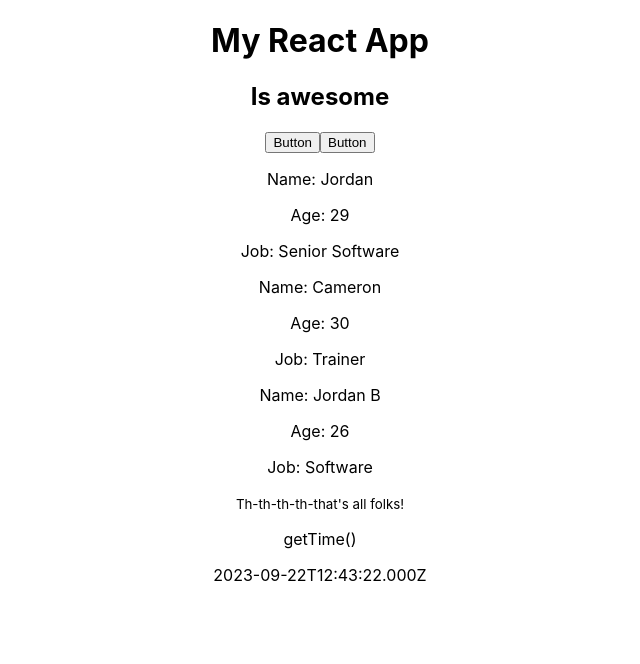
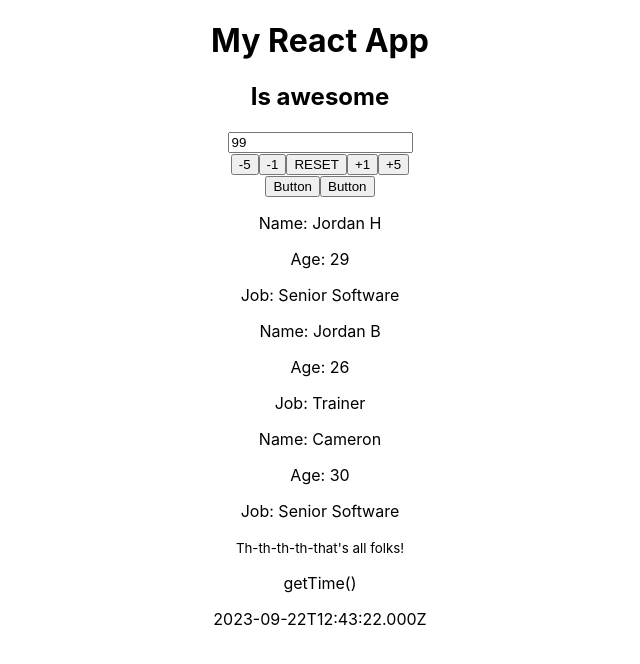
Before and after one commit to JHarry444/Sky-6-React, a React (Create React App) app: page / in a window 1280 px wide. Shown: the top 664 px of the page, without its empty margins (320-960 px from the left). Built offline with nearby package versions, Linux system fonts and the light colour scheme.

Commit message:
state example

```diff
--- a/src/App.js
+++ b/src/App.js
@@ -4,16 +4,18 @@ import Header from './components/Header';
 import Footer from './components/Footer';
 import Button from './components/Button';
 import Trainer from './components/Trainer';
+import StaticData from './components/StaticData';
+import Counter from './components/state/Counter';
 
 function App() {
   return (
     <div className="App">
       <Header />
+      <Counter/>
+      <br/>
       {Button()}
       <Button/>
-      <Trainer name="Jordan" age={29} job="Senior Software"/>
-      <Trainer name="Cameron" age={30}/>
-      {Trainer({name: "Jordan B", age: 26, job: "Software"})}
+      <StaticData/>
       <Footer />
     </div>
   );
--- /dev/null
+++ b/src/components/StaticData.jsx
@@ -0,0 +1,26 @@
+import Trainer from "./Trainer";
+import trainers from "./trainers.json";
+
+function StaticData() {
+
+    const data = trainers.map(trainer => <Trainer key={trainer.id} name={trainer.name} age={trainer.age} job={trainer.job}/>);
+
+    // for (let i = 0; i < trainers.length; i++) {
+    //     const trainer = trainers[i];
+    //     debugger;
+    //     data[i] = <Trainer name={trainer.name} age={trainer.age} job={trainer.job}/>;
+    // }
+
+
+    if (data.length === 0) return <p>"Nobody here but us chickens"</p>;
+    else return <>{data}</>;
+    // return (
+    //     <>
+    //     {
+    //         data.length !== 0 ? data : "Nobody here but us chickens"
+    //     }
+    //     </>
+    //  );
+}
+
+export default StaticData;
--- a/src/components/Trainer.jsx
+++ b/src/components/Trainer.jsx
@@ -16,7 +16,7 @@ Trainer.defaultProps = {
 Trainer.propTypes = {
     name: PropTypes.string.isRequired,
     age: PropTypes.number.isRequired,
-    jon: PropTypes.string,
+    job: PropTypes.string.isRequired,
 }
 
 export default Trainer;
--- /dev/null
+++ b/src/components/state/Counter.jsx
@@ -0,0 +1,21 @@
+import { useState } from "react";
+
+function Counter() {
+    // Create state using the useState hook
+    let [count, setCount] = useState(99);
+    return ( <>
+        <input type="number" value={count} readOnly/>
+        <br />
+        <button>-5</button>
+        <button>-1</button>
+        <button>RESET</button>
+        <button onClick={() => {
+            // count++; HAVE TO USE THE SETTER
+            setCount(count + 1); // changes count and re-renders
+            // console.log("Count:", count);
+        }}>+1</button>
+        <button>+5</button>
+    </> );
+}
+
+export default Counter;
--- a/src/components/trainers.json
+++ b/src/components/trainers.json
@@ -1,5 +1,19 @@
-{
-    "name": "Jordan H",
-    "age": 29,
-    "job": "Trainer"
-}
+[
+    {
+        "id": "aaaaaaa",
+        "name": "Jordan H",
+        "age": 29,
+        "job": "Senior Software"
+    },
+    {
+        "id": "bbbbbbbb",
+        "name": "Jordan B",
+        "age": 26
+    },
+    {
+        "id": "cccccccc",
+        "name": "Cameron",
+        "age": 30,
+        "job": "Senior Software"
+    }
+]
```
